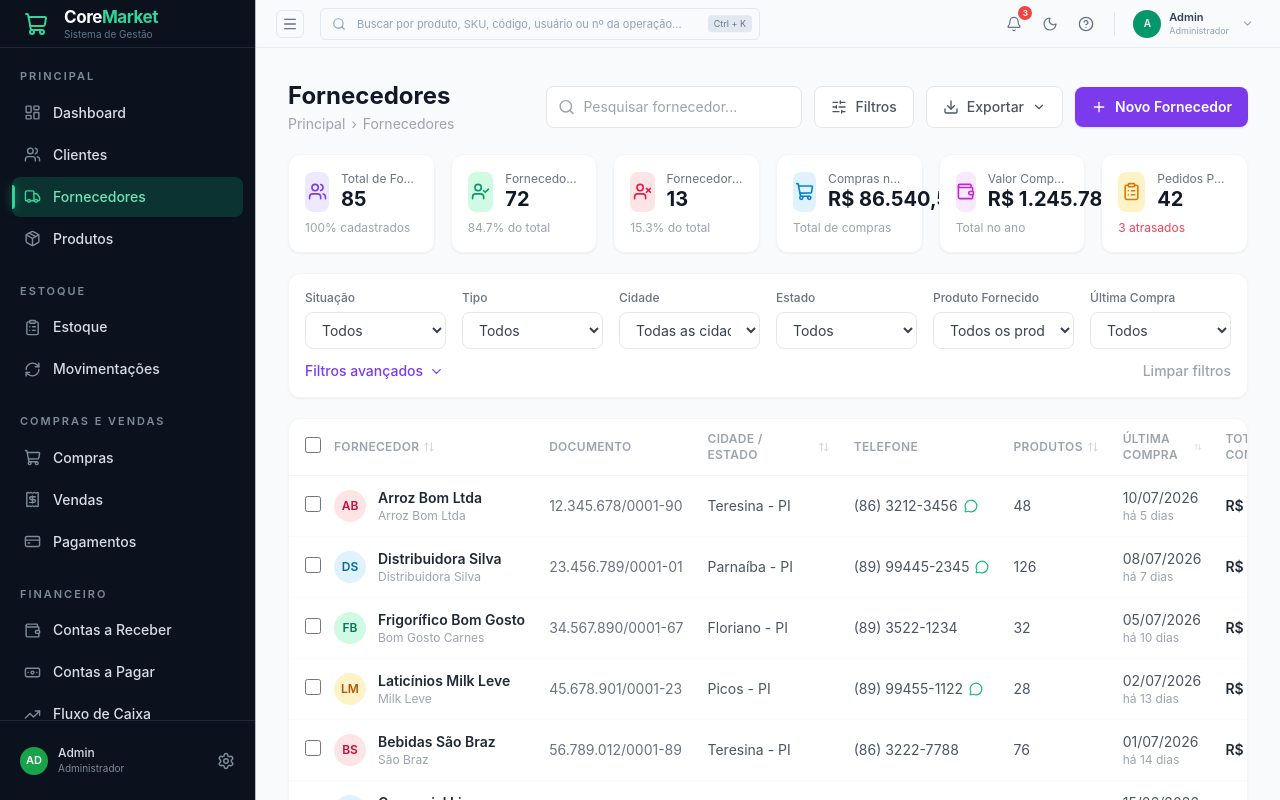
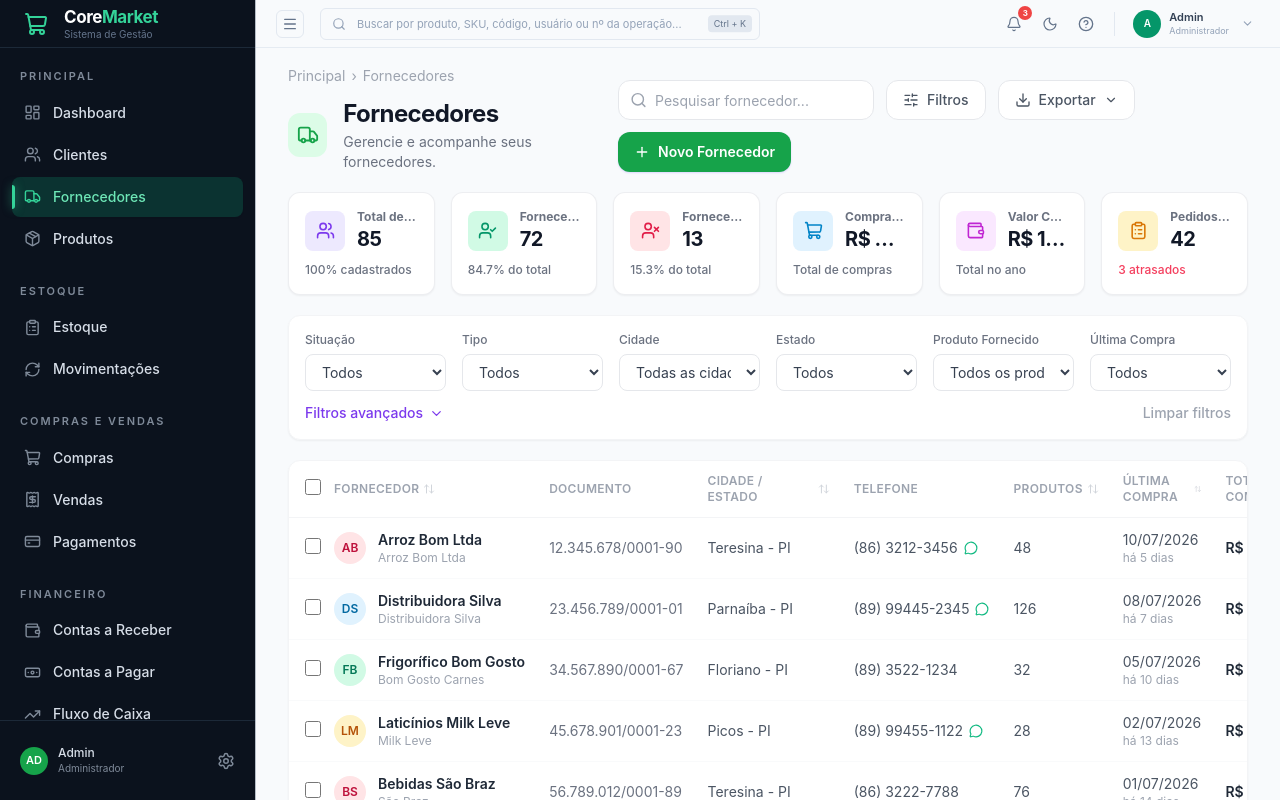
Before and after one commit to natanaelrb/coremarket-frontend, a React (Vite) app: page /fornecedores in a window 1280 px wide. Built offline with nearby package versions, Linux system fonts and the light colour scheme.

Commit message:
refactor: melhorar os componentes da página de fornecedores

```diff
--- a/src/features/fornecedores/components/Header/FornecedoresHeader.jsx
+++ b/src/features/fornecedores/components/Header/FornecedoresHeader.jsx
@@ -1,5 +1,13 @@
-import { Search, SlidersHorizontal, Download, ChevronDown, Plus } from 'lucide-react'
-import Breadcrumb from './Breadcrumb.jsx'
+import {
+  Search,
+  SlidersHorizontal,
+  Download,
+  ChevronDown,
+  Plus,
+  Truck,
+} from "lucide-react";
+
+import Breadcrumb from "./Breadcrumb.jsx";
 
 export default function FornecedoresHeader({
   searchTerm,
@@ -8,49 +16,76 @@ export default function FornecedoresHeader({
   onNewFornecedor,
 }) {
   return (
-    <header className="flex flex-col gap-4 lg:flex-row lg:items-center lg:justify-between animate-fade-in-up">
+    <header className="animate-fade-in-up">
+      {/* Área superior */}
+      <div className="flex flex-col gap-5 lg:flex-row lg:items-end lg:justify-between">
+
+        {/* Informações da página */}
         <div>
-        <h1 className="text-2xl font-bold text-gray-900 dark:text-white">Fornecedores</h1>
-        <Breadcrumb items={['Principal', 'Fornecedores']} />
+          <Breadcrumb items={["Principal", "Fornecedores"]} />
+
+          <div className="mt-3 flex items-center gap-4">
+            <div className="flex h-11 w-11 items-center justify-center rounded-xl bg-green-100 text-green-600 dark:bg-green-500/10 dark:text-green-400">
+              <Truck size={22} strokeWidth={2} />
             </div>
 
+            <div>
+              <h1 className="text-2xl font-bold tracking-tight text-gray-900 dark:text-white">
+                Fornecedores
+              </h1>
+
+              <p className="mt-0.5 text-sm text-gray-500 dark:text-gray-400">
+                Gerencie e acompanhe seus fornecedores.
+              </p>
+            </div>
+          </div>
+        </div>
+
+        {/* Ações */}
         <div className="flex flex-wrap items-center gap-3">
+
+          {/* Busca */}
           <div className="relative">
             <Search
               size={17}
               className="absolute left-3 top-1/2 -translate-y-1/2 text-gray-400 dark:text-gray-500"
             />
+
             <input
               type="text"
               value={searchTerm}
               onChange={(e) => onSearchChange(e.target.value)}
               placeholder="Pesquisar fornecedor..."
-            className="w-64 rounded-lg border border-gray-200 bg-white py-2.5 pl-9 pr-3 text-sm text-gray-700 outline-none transition-all focus:border-violet-400 focus:ring-2 focus:ring-violet-100 dark:border-[#252a4a] dark:bg-[#141833] dark:text-gray-200 dark:focus:ring-violet-500/20"
+              className="h-10 w-64 rounded-xl border border-gray-200 bg-white pl-9 pr-3 text-sm text-gray-700 outline-none transition-all placeholder:text-gray-400 focus:border-violet-400 focus:ring-4 focus:ring-violet-100 dark:border-[#252a4a] dark:bg-[#141833] dark:text-gray-200 dark:focus:ring-violet-500/20"
             />
           </div>
 
+          {/* Filtros */}
           <button
             onClick={onToggleFilters}
-          className="flex items-center gap-2 rounded-lg border border-gray-200 bg-white px-4 py-2.5 text-sm font-medium text-gray-600 transition-colors hover:bg-gray-50 dark:border-[#252a4a] dark:bg-[#141833] dark:text-gray-300 dark:hover:bg-[#1a1e3d]"
+            className="flex h-10 items-center gap-2 rounded-xl border border-gray-200 bg-white px-4 text-sm font-medium text-gray-600 transition-all hover:bg-gray-50 active:scale-[0.98] dark:border-[#252a4a] dark:bg-[#141833] dark:text-gray-300 dark:hover:bg-[#1a1e3d]"
           >
             <SlidersHorizontal size={16} />
             Filtros
           </button>
 
-        <button className="flex items-center gap-2 rounded-lg border border-gray-200 bg-white px-4 py-2.5 text-sm font-medium text-gray-600 transition-colors hover:bg-gray-50 dark:border-[#252a4a] dark:bg-[#141833] dark:text-gray-300 dark:hover:bg-[#1a1e3d]">
+          {/* Exportar */}
+          <button className="flex h-10 items-center gap-2 rounded-xl border border-gray-200 bg-white px-4 text-sm font-medium text-gray-600 transition-all hover:bg-gray-50 active:scale-[0.98] dark:border-[#252a4a] dark:bg-[#141833] dark:text-gray-300 dark:hover:bg-[#1a1e3d]">
             <Download size={16} />
             Exportar
             <ChevronDown size={14} />
           </button>
 
+          {/* Novo fornecedor */}
           <button
             onClick={onNewFornecedor}
-          className="flex items-center gap-2 rounded-lg bg-violet-600 px-4 py-2.5 text-sm font-semibold text-white shadow-sm shadow-violet-200 transition-all hover:bg-violet-700 hover:shadow-md hover:shadow-violet-300 active:scale-[0.98] dark:shadow-none"
+            className="flex h-10 items-center gap-2 rounded-xl bg-green-600 px-4 text-sm font-semibold text-white shadow-sm shadow-violet-200 transition-all hover:bg-green-700 hover:shadow-md hover:shadow-violet-300 active:scale-[0.98] dark:shadow-none"
           >
             <Plus size={16} />
             Novo Fornecedor
           </button>
         </div>
+      </div>
     </header>
-  )
+  );
 }
--- a/src/features/fornecedores/components/StatsCards/StatCard.jsx
+++ b/src/features/fornecedores/components/StatsCards/StatCard.jsx
@@ -1,27 +1,69 @@
 export default function StatCard({
   icon: Icon,
-  iconBg,
-  iconColor,
+  iconBg = "bg-emerald-50 dark:bg-emerald-500/10",
+  iconColor = "text-emerald-600 dark:text-emerald-400",
   label,
   value,
   caption,
-  captionColor = 'text-gray-400 dark:text-gray-500',
+  captionColor = "text-gray-500 dark:text-gray-400",
   delayIndex = 0,
 }) {
   return (
     <div
-      className={`card-hover animate-fade-in-up stagger-${Math.min(delayIndex + 1, 6)} rounded-xl border border-gray-100 bg-white p-4 shadow-sm dark:border-[#1c2044] dark:bg-[#141833]`}
+      className={`
+        card-hover
+        animate-fade-in-up
+        stagger-${Math.min(delayIndex + 1, 6)}
+        rounded-xl
+        border border-gray-200/70
+        bg-white
+        p-4
+        shadow-sm
+        transition-all
+        duration-200
+        hover:-translate-y-0.5
+        hover:shadow-md
+        dark:border-white/[0.06]
+        dark:bg-[#141a1f]
+      `}
     >
       <div className="flex items-center gap-3">
-        <div className={`flex h-10 w-10 items-center justify-center rounded-lg ${iconBg}`}>
-          <Icon size={19} className={iconColor} />
+        {/* Ícone */}
+        <div
+          className={`
+            flex h-10 w-10 shrink-0 items-center justify-center
+            rounded-lg
+            ${iconBg}
+          `}
+        >
+          <Icon size={19} strokeWidth={2} className={iconColor} />
         </div>
-        <div className="min-w-0">
-          <p className="truncate text-xs text-gray-500 dark:text-gray-400">{label}</p>
-          <p className="text-xl font-bold leading-tight text-gray-900 dark:text-white">{value}</p>
+
+        {/* Informações */}
+        <div className="min-w-0 flex-1">
+          <p className="mb-0.5 truncate text-xs font-bold text-gray-500 dark:text-gray-400">
+            {label}
+          </p>
+
+          <p className="truncate text-xl font-bold leading-tight tracking-tight text-gray-900 dark:text-white">
+            {value}
+          </p>
         </div>
       </div>
-      <p className={`mt-2 text-xs ${captionColor}`}>{caption}</p>
+
+      {/* Legenda */}
+      {caption && (
+        <p
+          className={`
+            mt-2.5 truncate
+            text-xs
+            font-medium
+            ${captionColor}
+          `}
+        >
+          {caption}
+        </p>
+      )}
     </div>
-  )
+  );
 }
--- a/src/pages/Fornecedores.jsx
+++ b/src/pages/Fornecedores.jsx
@@ -56,7 +56,7 @@ export default function FornecedoresPage() {
 
   return (
   <>
-    <div className="space-y-5">
+    <div className="space-y-5 -mt-4">
       <FornecedoresHeader
         searchTerm={searchTerm}
         onSearchChange={setSearchTerm}
```
Lines whose indentation alone changed are shown as unchanged.
